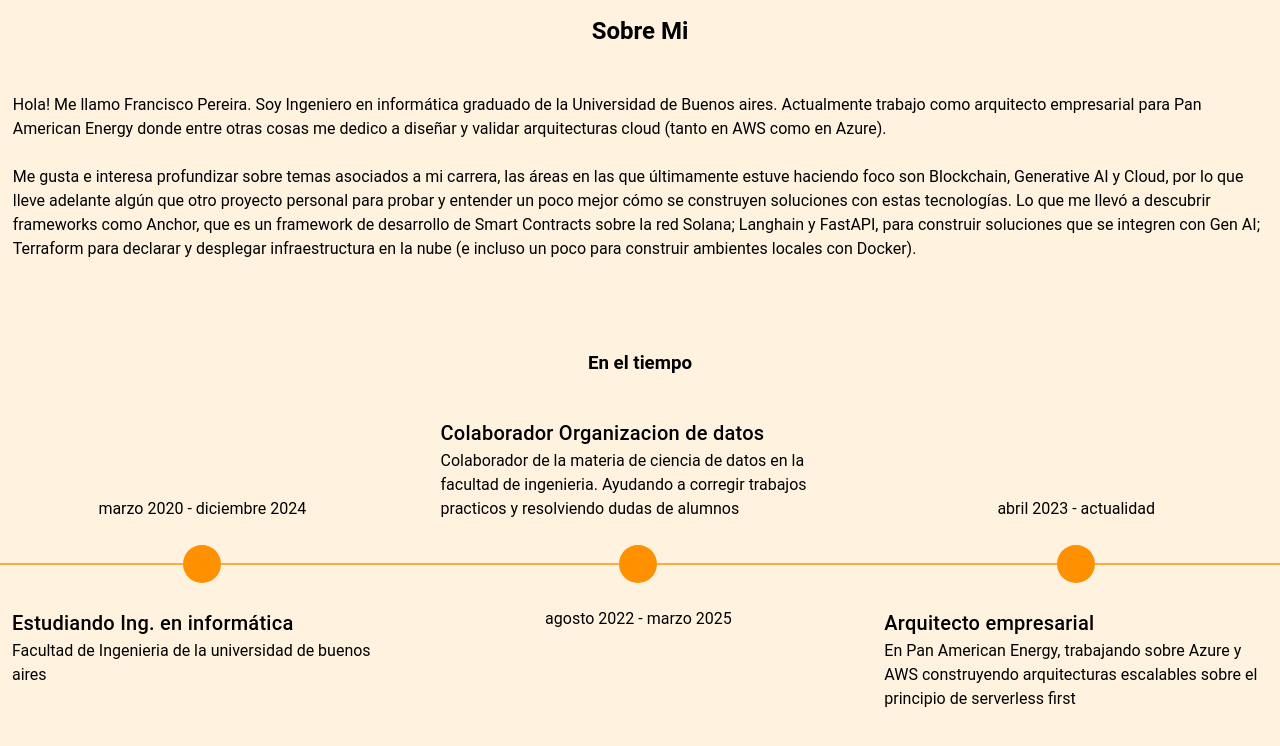
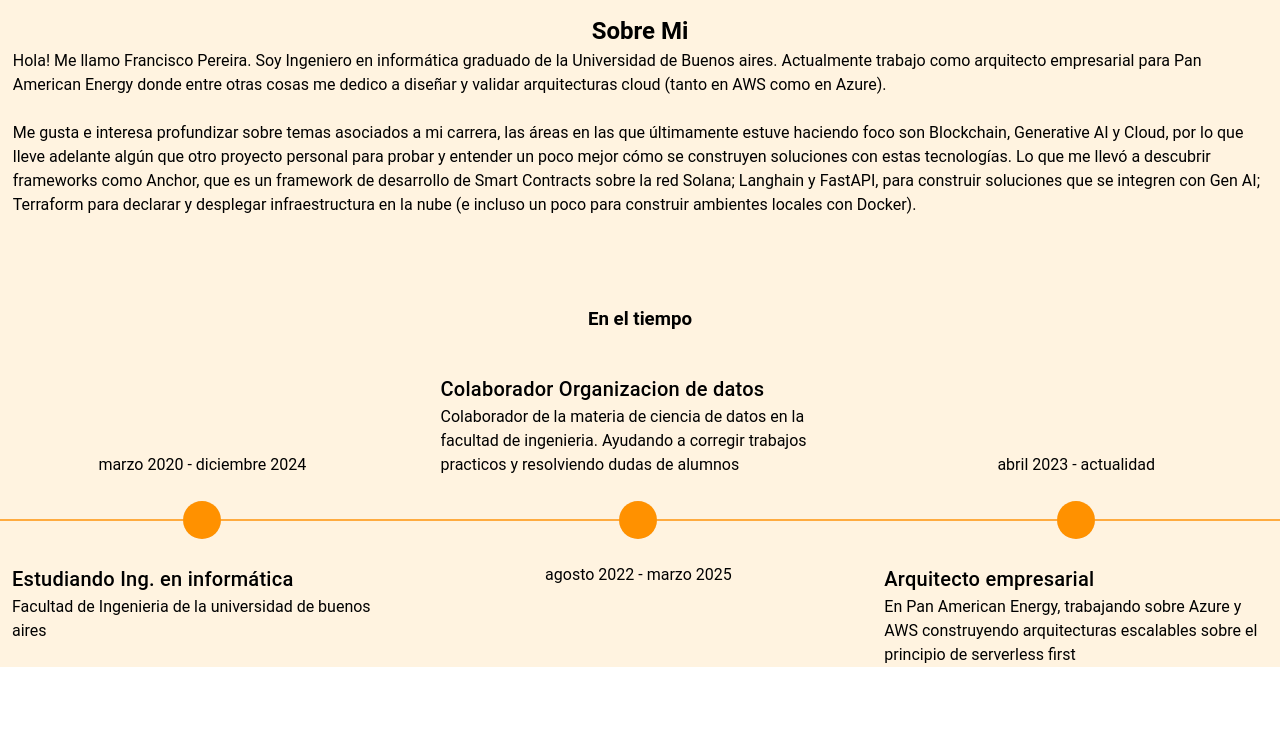
Before and after one commit to franciscoJpereira/franciscoJpereira.github.io, a Vue app: page / in a window 1280 px wide. Shown: the top 746 px of the page. Built offline with nearby package versions, Linux system fonts and the light colour scheme.

Commit message:
ADD: new build and mobile fix

```diff
--- a/src/components/AboutPage.vue
+++ b/src/components/AboutPage.vue
@@ -1,7 +1,6 @@
 <script setup lang="ts">
 import {type AboutInfo } from '@/types/pageTypes';
 import {useTheme} from 'vuetify'
-import colors from 'vuetify/util/colors'
 defineProps<{
     flex: Number,
     info: AboutInfo
@@ -64,5 +63,6 @@ defineProps<{
         font-size: medium;
         padding-left: 1%;
         padding-right: 1%;
+        max-width: 100%;
     }
 </style>
--- a/src/views/MainView.vue
+++ b/src/views/MainView.vue
@@ -29,6 +29,5 @@ const About = about as AboutInfo;
  .main-background {
     display: flex;
     flex-direction: row;
-    min-height: 100vh;
  }
 </style>
```
Also changed, not shown: 6 other files (tests, documents, lock files or other folders).
